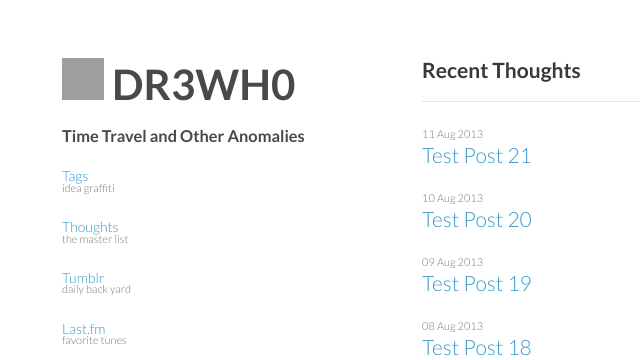
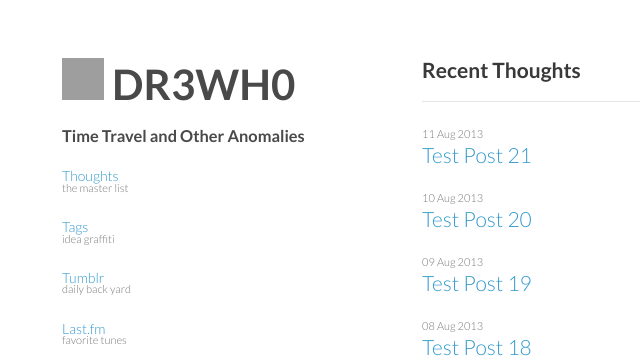
Before and after one commit to drewhop/drewhop.github.io, a Jekyll site: the page built from index.html, in a window 1280 px wide. Shown: the top 360 px of the page, without its empty margins (148-788 px from the left). Built offline with Jekyll 4.4.1, drawn with Linux system fonts in a browser that asks for light colours; comment, search, counter and statistics services are not loaded; some of the changed lines change nothing that is shown; grey boxes are pictures that could not be loaded.

Commit message:
Update default.html

```diff
--- a/_layouts/default.html
+++ b/_layouts/default.html
@@ -1,9 +1,4 @@
----
----
-{% include JB/setup %}
-
-<!DOCTYPE html PUBLIC "-//W3C//DTD XHTML 1.1//EN"
-"http://www.w3.org/TR/xhtml11/DTD/xhtml11.dtd">
+<!DOCTYPE html>
 <html>
 <head>
   <meta http-equiv="Content-type" content="text/html; charset=utf-8" />
@@ -14,21 +9,18 @@
 </head>
   <body>
     <div class="wrapper">
-
       <header>
         <h1><a href="/index.html"><img src="https://dl.dropboxusercontent.com/u/8239797/DR3WH0.png" alt="DR3WH0.png" height="42" width="42" /> DR3WH0</a></h1>
         <h3>Time Travel and Other Anomalies</h3>
+        <p class="view"><a href="/archive.html">Thoughts<small>the master list</small></a>
         <p class="view"><a href="/tags.html">Tags<small>idea graffiti</small></a>
-        <p class="view"><a href="/archive.html">Thoughts<small>the master list</small></a>
         <p class="view"><a href="http://dr3wh0.tumblr.com/">Tumblr<small>daily back yard</small></a>
         <p class="view"><a href="http://www.last.fm/user/DR3WH0">Last.fm<small>favorite tunes</small></a>
         <p class="view"><a href="http://www.flickr.com/photos/dr3wh0/" target="tab">Flickr<small>lo-fi photography</small></a>
       </header>
-
       <section id="main">
         {{ content }}
       </section>
-
       <footer>
         <a href="http://www2.clustrmaps.com/counter/maps.php?url=http://drewhop.github.io" id="clustrMapsLink"><img src="http://www2.clustrmaps.com/counter/index2.php?url=http://drewhop.github.io" style="border:0px;" alt="Locations of visitors to this page" title="Locations of visitors to this page" id="clustrMapsImg" /></a>
         <script type="text/javascript">
@@ -45,7 +37,6 @@
         <p>A <a href="https://github.com/drewhop/drewhop.github.io" target="tab">site</a> by <a href="http://andrewweidnerportfolio.weebly.com" target="tab">Andrew Weidner</a></p>
         <p><small>Hosted on <a href="http://pages.github.com">GitHub Pages</a> &mdash; Theme by <a href="https://github.com/orderedlist">orderedlist</a></small></p>
       </footer>
-
     </div>
     <!-- Start of StatCounter Code for Default Guide -->
     <script type="text/javascript">
@@ -60,11 +51,14 @@
         "statcounter.com/counter/counter_xhtml.js'></"+"script>");
       //]]>
     </script>
-          <noscript><div class="statcounter"><a title="web analytics"
-          href="http://statcounter.com/" class="statcounter"><img
-          class="statcounter"
+    <noscript>
+      <div class="statcounter">
+        <a title="web analytics" href="http://statcounter.com/" class="statcounter">
+        <img class="statcounter"
         src="http://c.statcounter.com/9114352/0/f55f8078/1/"
-          alt="web analytics" /></a></div></noscript>
+        alt="web analytics" /></a>
+      </div>
+    </noscript>
     <!-- End of StatCounter Code for Default Guide -->
   </body>
 </html>
```
Lines whose indentation alone changed are shown as unchanged.
